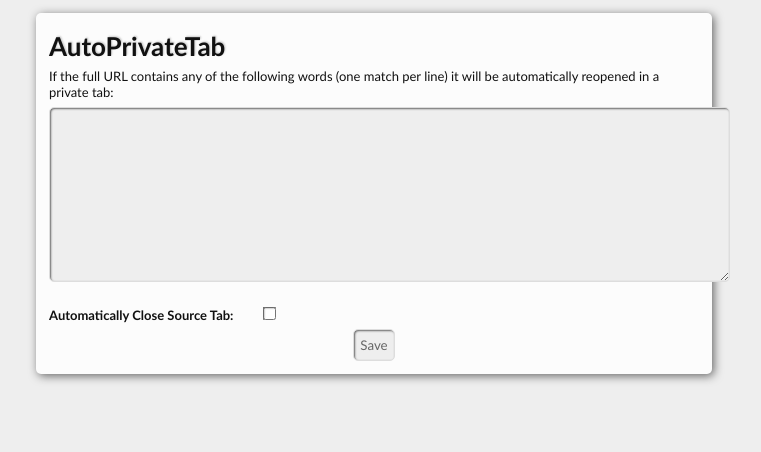
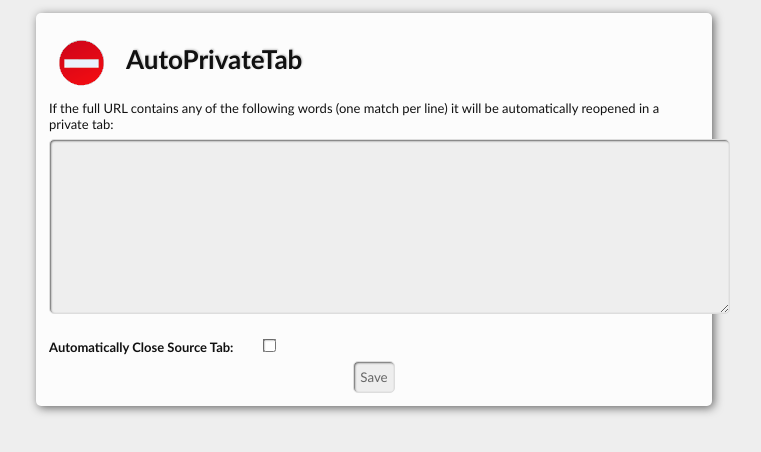
Before and after one commit to mintsoft/AutoPrivateTab, a plain HTML site: page options.html in a window 1280 px wide. Shown: the whole page, without its empty margins (266-1027 px from the left). Drawn offline with Linux system fonts and the light colour scheme.

```diff
--- a/options.html
+++ b/options.html
@@ -9,7 +9,7 @@
 
 	<body>
 		<div id='mint_optionsContainer' class='mint_mainContainer'>
-			<h1>AutoPrivateTab</h1>
+			<h1><img src='icon.png' title='Logo' />AutoPrivateTab</h1>
 
 			<form id="prefform" onsubmit="return false;">
 				<p>If the full URL contains any of the following words (one match per line) it will be automatically reopened in a private tab:</p>
```
Also changed, not shown: config.xml (+7 -4 lines).
